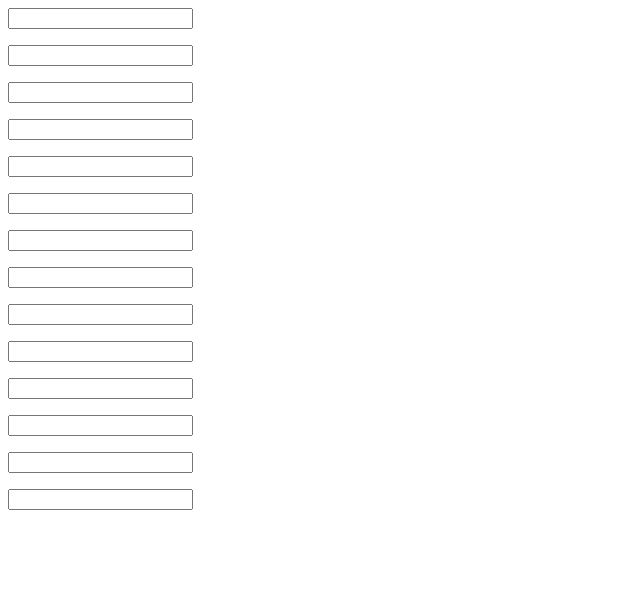
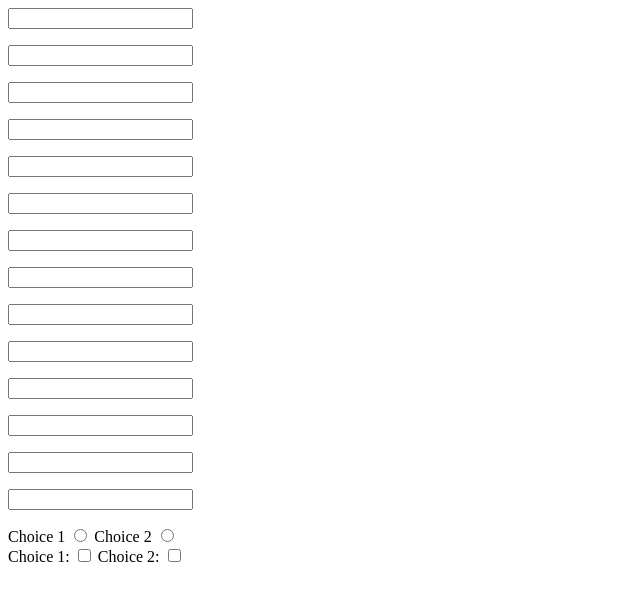
Before and after one commit to Magnus-Holm/from_validering, a plain HTML site: page index.html in a window 1280 px wide. Shown: the whole page, without its empty margins (0-640 px from the left). Drawn offline with Linux system fonts and the light colour scheme.

Commit message:
add radio buttons

```diff
--- a/index.html
+++ b/index.html
@@ -54,6 +54,27 @@
         <label for=""></label>
         <input type="text" id="">
         <p id=""></p>
+        <div>
+            <label for="radio-choice-1">Choice 1</label>
+            <input type="radio" name="radio-choice" id="radio-choice-1" tabindex="2" value="choice-1">
+            <label for="radio-choice-2">Choice 2</label>
+            <input type="radio" name="radio-choice" id="radio-choice-2" tabindex="3" value="choice-2">
+        </div>
+
+        <div>
+            <label for="checkbox">Choice 1:</label>
+            <input type="checkbox" name="checkbox1">
+            <label for="checkbox">Choice 2:</label>
+            <input type="checkbox" name="checkbox2">
+        </div>
+
+
+
+
+
+
+
+
 
     </form>
     <script src="script.js"></script>
```
